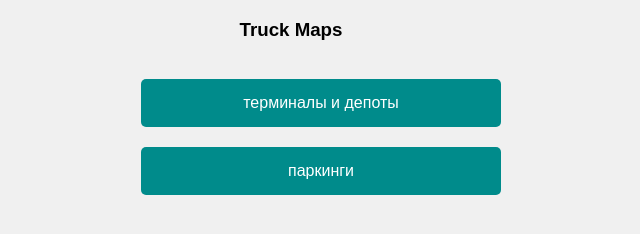
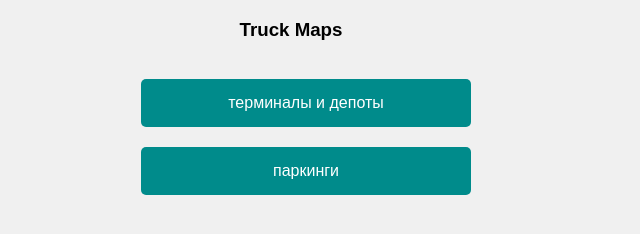
Before and after one commit to vzavaritskii/EU_truck_maps, a plain HTML site: page index.html in a window 1280 px wide. Shown: the whole page, without its empty margins (349-989 px from the left). Drawn offline with Linux system fonts and the light colour scheme.

Commit message:
Update index.html

```diff
--- a/index.html
+++ b/index.html
@@ -9,9 +9,9 @@
             font-family: Arial, sans-serif;
             text-align: center;
             margin-top: 10px;
-            margin-left: 0px;
-            margin-right: 0px;
-            margin-bottom:0px;
+            margin-left: 50px;
+            margin-right: 50px;
+            margin-bottom:50px;
             background-color: #f0f0f0;
         }
 
@@ -23,7 +23,7 @@
         .button {
             display: inline-block;
             width: 100%;
-            padding: 15px 30px;
+            padding: 15px 15px;
             background-color: #008B8B;
             color: white;
             font-size: 16px;
```
